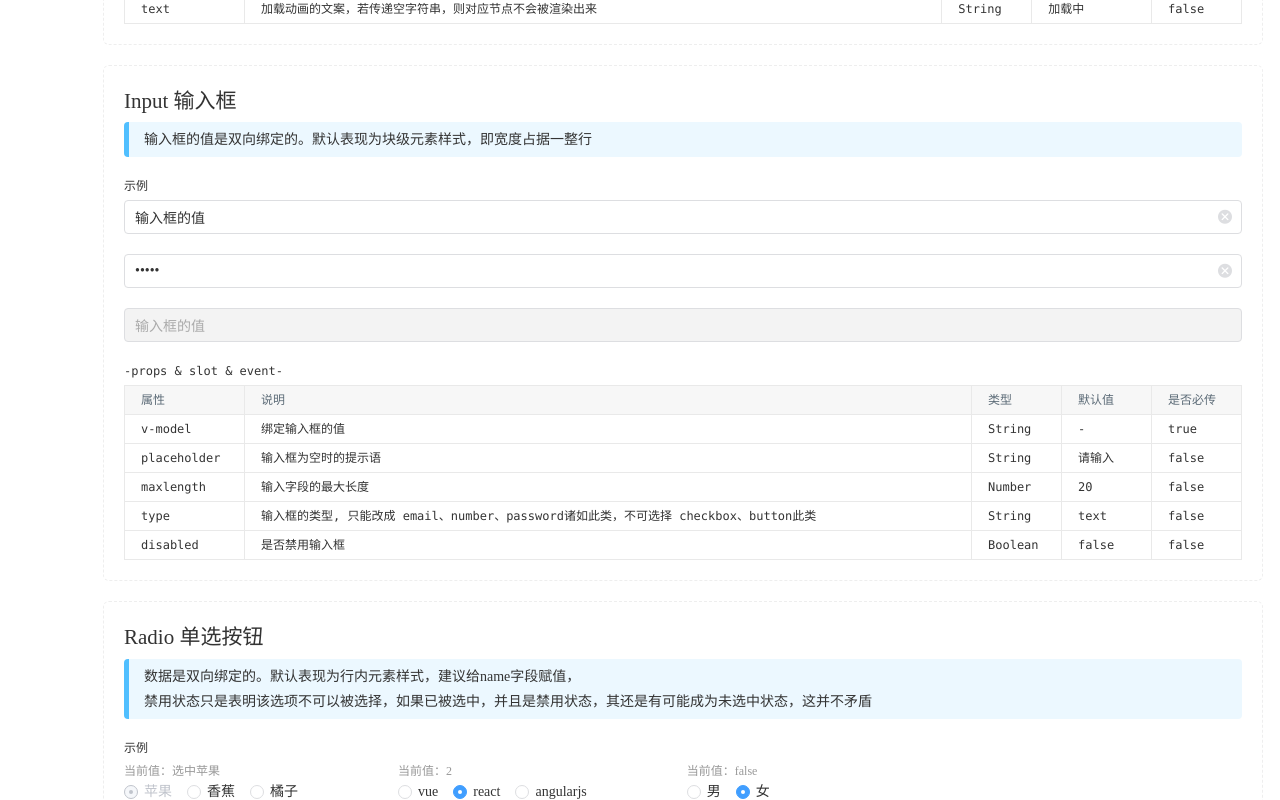
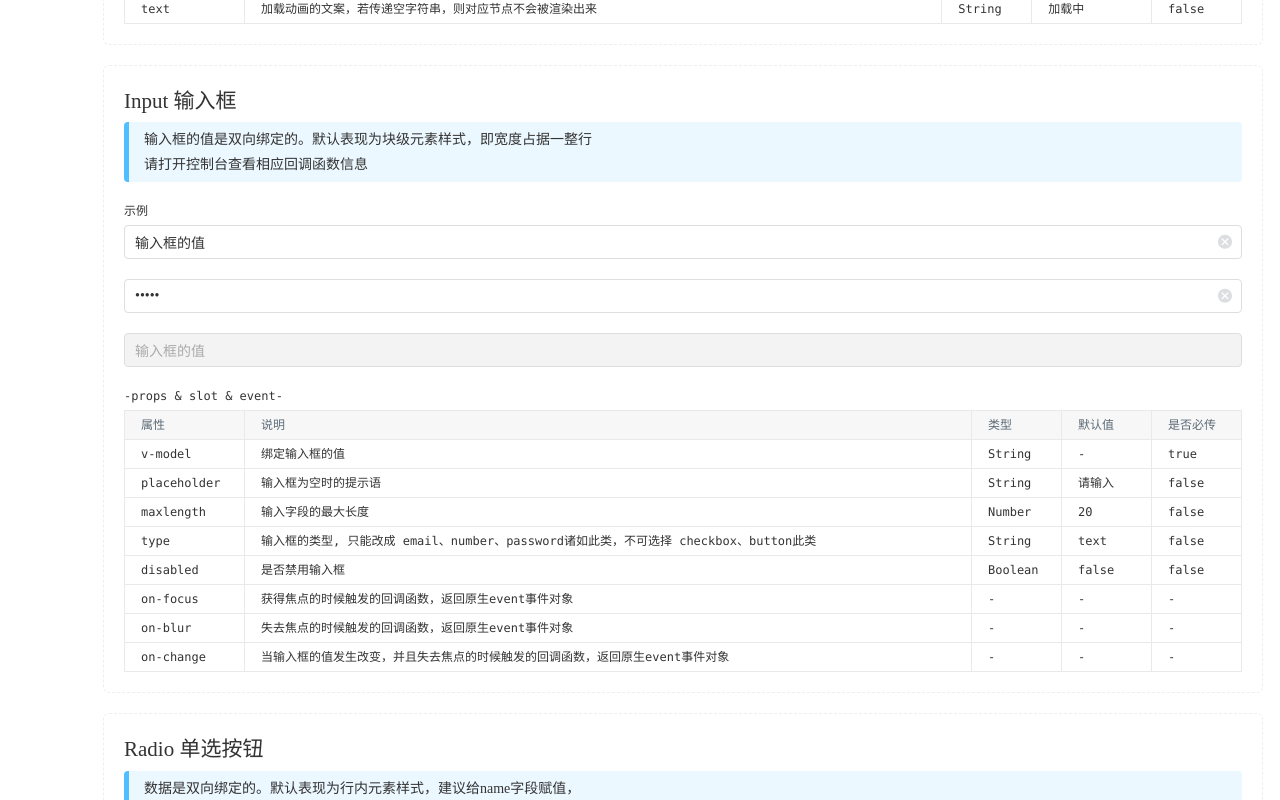
Before and after one commit to kule2018/qiaodaima.github.io, a Vue app: page / in a window 1280 px wide. Shown: the part 2720-3520 px from the top of the page. Built offline with nearby package versions, Linux system fonts and the light colour scheme.

Commit message:
input、textarea增加相应回调函数

```diff
--- a/examples/doc-input.vue
+++ b/examples/doc-input.vue
@@ -1,7 +1,8 @@
 <template>
   <DocItem :title="'Input 输入框'" :param="param">
     <div slot="tip">
-      输入框的值是双向绑定的。默认表现为块级元素样式，即宽度占据一整行
+      输入框的值是双向绑定的。默认表现为块级元素样式，即宽度占据一整行 <br>
+      请打开控制台查看相应回调函数信息
     </div>
 
     <template slot="example">
@@ -60,6 +61,27 @@
             type: 'Boolean',
             default: false,
             isMust: false
+          },
+          {
+            name: 'on-focus',
+            explain: '获得焦点的时候触发的回调函数，返回原生event事件对象',
+            type: '-',
+            default: '-',
+            isMust: '-'
+          },
+          {
+            name: 'on-blur',
+            explain: '失去焦点的时候触发的回调函数，返回原生event事件对象',
+            type: '-',
+            default: '-',
+            isMust: '-'
+          },
+          {
+            name: 'on-change',
+            explain: '当输入框的值发生改变，并且失去焦点的时候触发的回调函数，返回原生event事件对象',
+            type: '-',
+            default: '-',
+            isMust: '-'
           }
         ]
       };
--- a/examples/doc-textarea.vue
+++ b/examples/doc-textarea.vue
@@ -2,7 +2,8 @@
   <DocItem :title="'Textarea 多行文本'" :param="param">
     <div slot="tip">
       默认表现为块级元素样式，即占据一整行。根据以往经验来看，左右拉伸一般会对现有布局造成破坏，
-      因此组件默认禁止了该功能，但可以上下拉伸
+      因此组件默认禁止了该功能，但可以上下拉伸 <br>
+      请打开控制台查看相应回调函数信息
     </div>
 
     <template slot="example">
@@ -59,6 +60,27 @@
             type: 'Number',
             default: 5,
             isMust: false
+          },
+          {
+            name: 'on-focus',
+            explain: '获得焦点的时候触发的回调函数，返回原生event事件对象',
+            type: '-',
+            default: '-',
+            isMust: '-'
+          },
+          {
+            name: 'on-blur',
+            explain: '失去焦点的时候触发的回调函数，返回原生event事件对象',
+            type: '-',
+            default: '-',
+            isMust: '-'
+          },
+          {
+            name: 'on-change',
+            explain: '当文本框的值发生改变，并且失去焦点的时候触发的回调函数，返回原生event事件对象',
+            type: '-',
+            default: '-',
+            isMust: '-'
           }
         ],
         value: `传说秦末年间，虞姬眼睛受伤了看不见，一次项羽出征，虞姬为他敲鼓送行，项羽甚是感动，于是给这种敲发命名为瞎姬霸敲`
--- a/src/components/input/main.vue
+++ b/src/components/input/main.vue
@@ -6,6 +6,9 @@
       :placeholder="placeholder"
       :disabled="disabled"
       :type="type"
+      @focus="onFocus"
+      @blur="onBlur"
+      @change="onChange"
       @input="input">
     <i v-show="value" @click="clearvalue" class="btn-clear iconfont icon-error"></i>
   </div>
@@ -42,6 +45,18 @@
       },
       input(event) {
         this.$emit('input', event.target.value);
+      },
+      onFocus(event) {
+        console.log('on-focus', event);
+        this.$emit('on-focus', event);
+      },
+      onBlur(event) {
+        console.log('on-blur', event);
+        this.$emit('on-blur', event);
+      },
+      onChange(event) {
+        console.log('on-change', event);
+        this.$emit('on-change', event);
       }
     }
   };
--- a/src/components/textarea/main.vue
+++ b/src/components/textarea/main.vue
@@ -5,7 +5,10 @@
       :rows="rows"
       :maxlength="maxlength"
       :placeholder="placeholder"
-      :disabled="disabled">
+      :disabled="disabled"
+      @focus="onFocus"
+      @blur="onBlur"
+      @change="onChange">
     </textarea>
     <i v-show="value" @click="clearvalue" class="btn-clear iconfont icon-error"></i>
     <div :class="{'error': valueCopy.length === maxlength}" class="num-words-tips">
@@ -52,6 +55,18 @@
     methods: {
       clearvalue() {
         this.$emit('input', '');
+      },
+      onFocus(event) {
+        console.log('on-focus', event);
+        this.$emit('on-focus', event);
+      },
+      onBlur(event) {
+        console.log('on-blur', event);
+        this.$emit('on-blur', event);
+      },
+      onChange(event) {
+        console.log('on-change', event);
+        this.$emit('on-change', event);
       }
     }
   };
```
